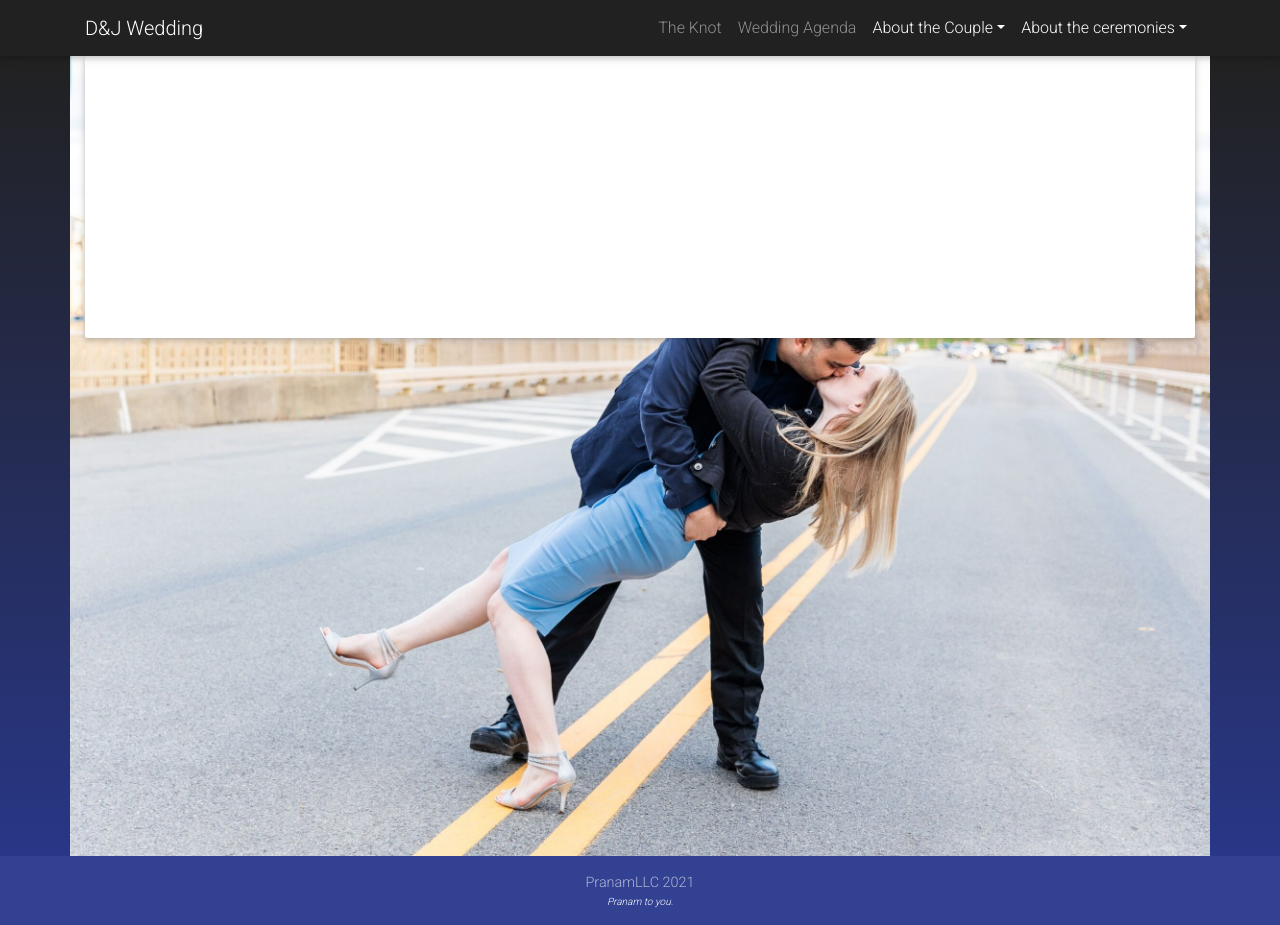
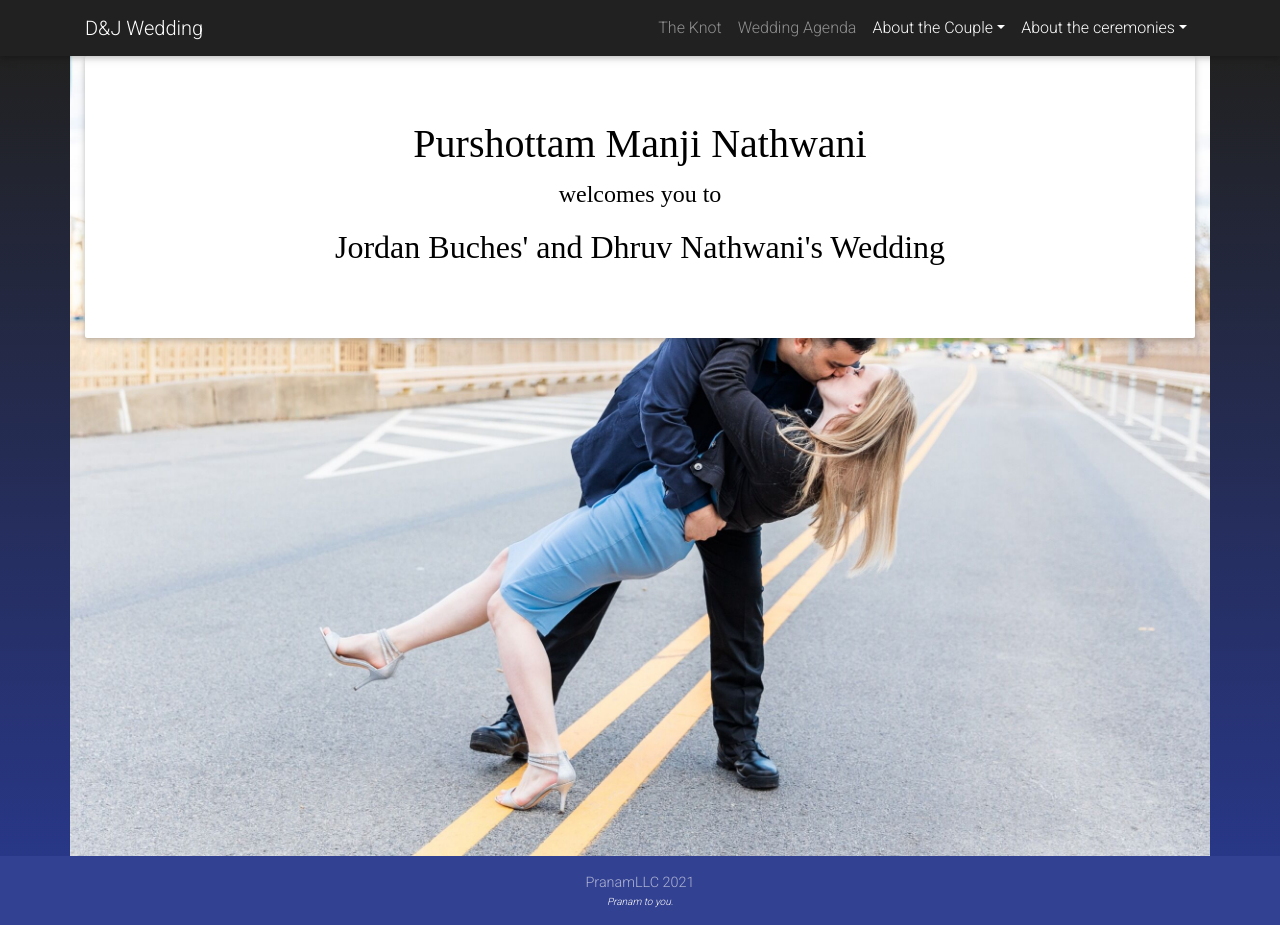
Before and after one commit to DnJWedding/DnJWedding.github.io, a React (Create React App) app: page / in a window 1280 px wide. Built offline with nearby package versions, Linux system fonts and the light colour scheme; a web font is replaced by a local one.

Commit message:
adding black font to home page

```diff
--- a/src/components/WeddingAgenda.jsx
+++ b/src/components/WeddingAgenda.jsx
@@ -6,7 +6,7 @@ function WeddingAgenda() {
     <div className="home">
       <Container className="container">
         <div className="row text-center pt-5 pb-2">
-          <h1 className="banner font-weight-light">Wedding Agenda</h1>
+          <h1 className="font-weight-light">Wedding Agenda</h1>
         </div>
         <div className="row pb-5">
           <div className="col-md-4">
--- a/src/index.css
+++ b/src/index.css
@@ -28,6 +28,7 @@ body {
 }
 .banner {
   text-align: center;
+  color: black;
 }
 code {
   font-family: source-code-pro, Menlo, Monaco, Consolas, 'Courier New',
```
